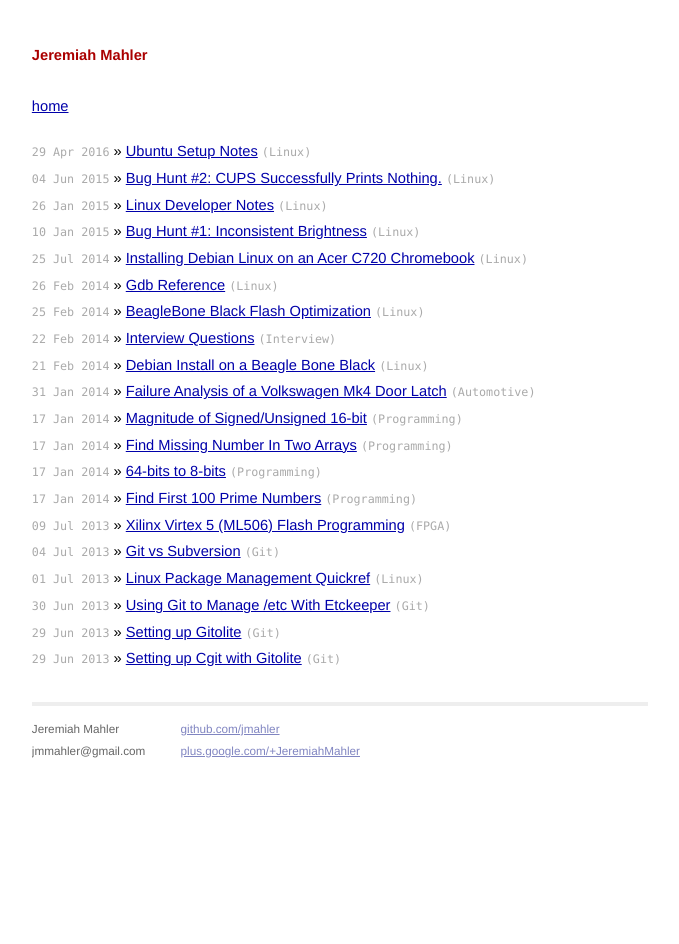
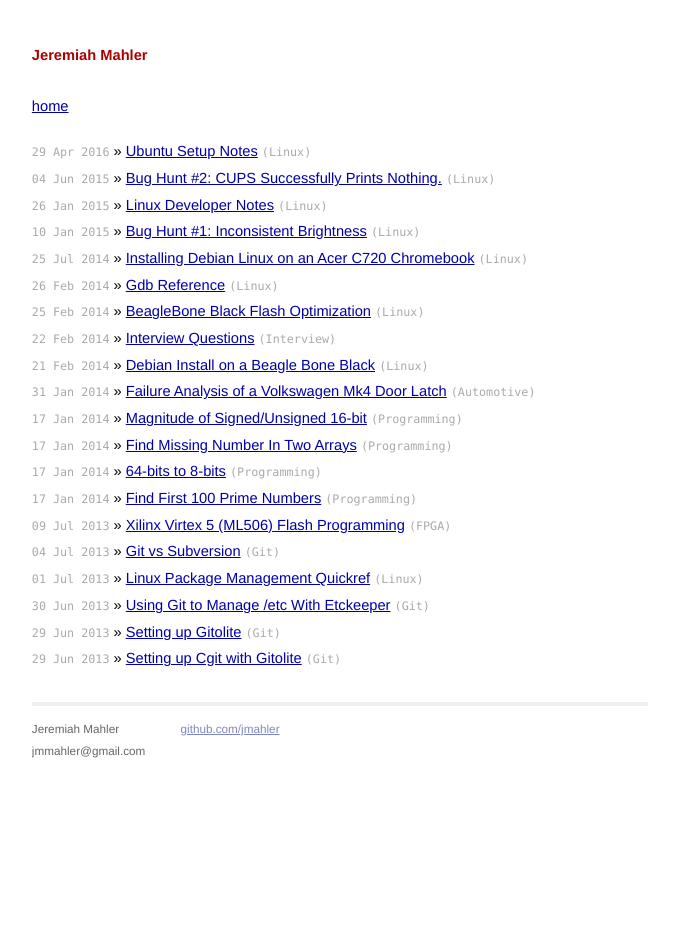
Before and after one commit to jmahler/jmahler.github.io, a Jekyll site: the page built from index.html, in a window 1280 px wide. Shown: the whole page, without its empty margins (300-979 px from the left). Built offline with Jekyll 4.4.1, drawn with Linux system fonts in a browser that asks for light colours.

Commit message:
remove G+ account link

```diff
--- a/_layouts/default.html
+++ b/_layouts/default.html
@@ -33,7 +33,6 @@
             <div class="contact">
               <p>
                 <a href="https://github.com/jmahler">github.com/jmahler</a><br />
-                <a href="https://plus.google.com/+JeremiahMahler/about">plus.google.com/+JeremiahMahler</a><br />
               </p>
             </div>
           </div>
```
